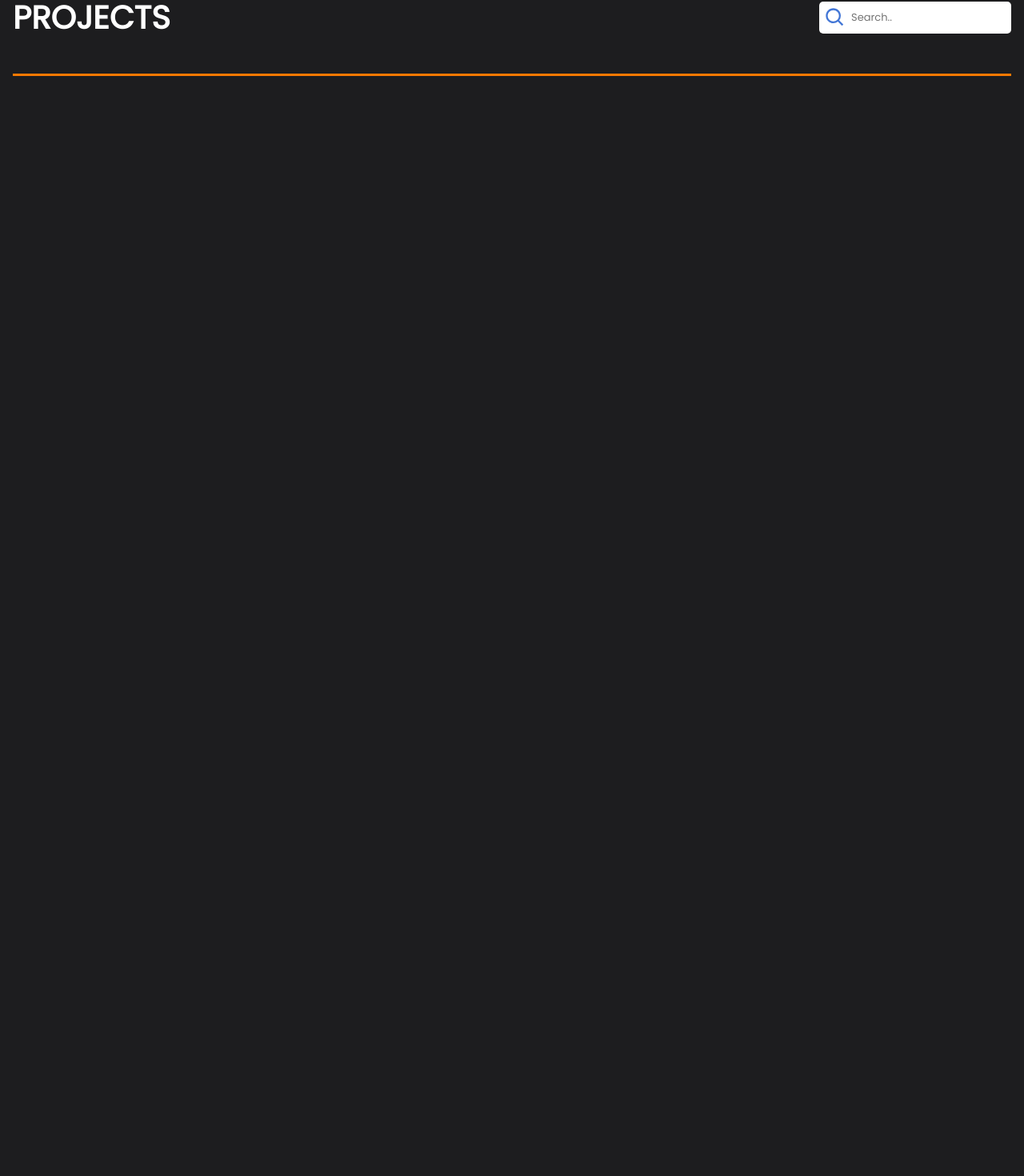
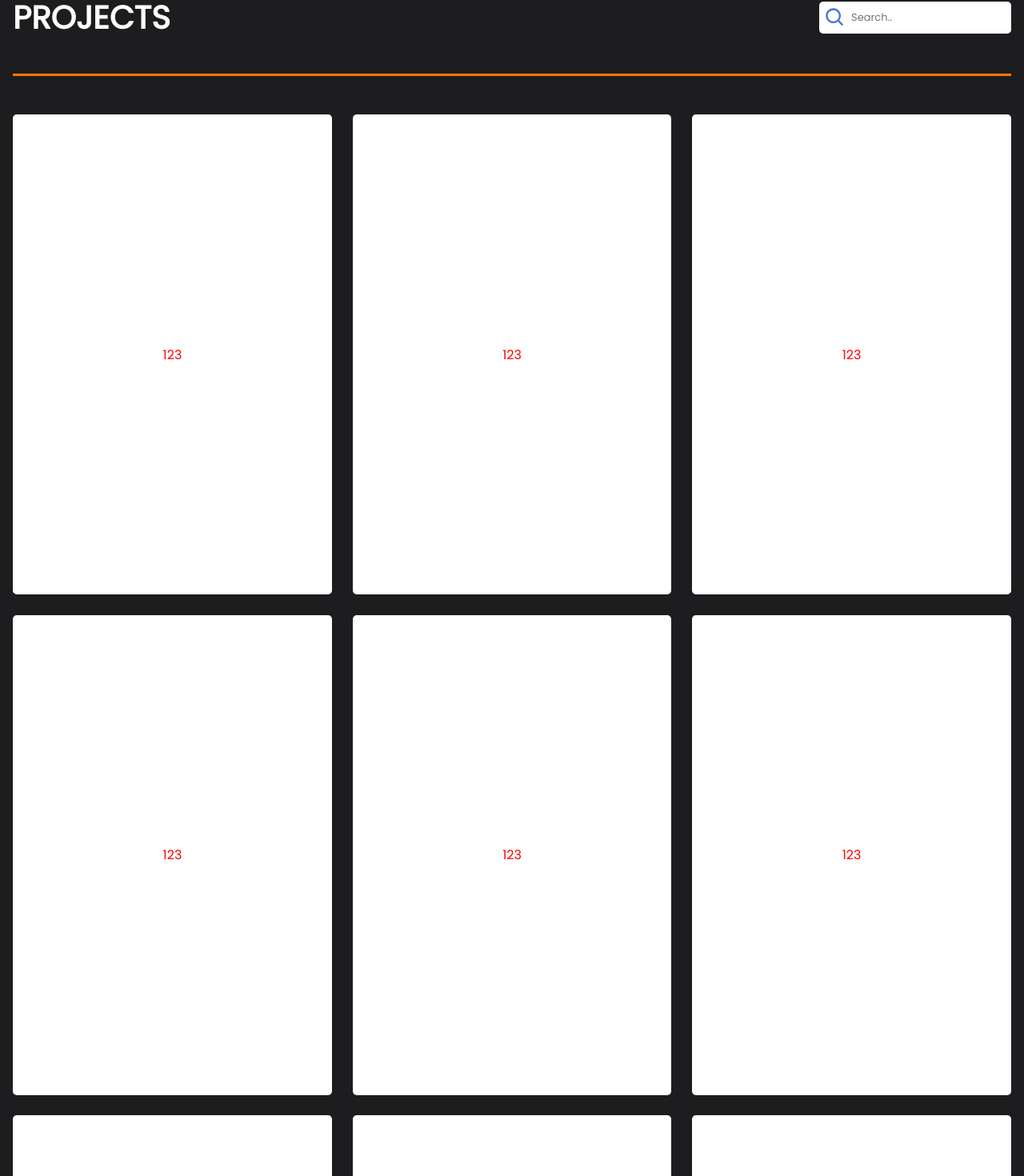
Before and after one commit to Mattias170624/TheHub, a React (Create React App) app: page /#/ in a window 1280 px wide. Shown: the part 688-2158 px from the top of the page at 80% size. Before the commit the page ends 800 px from the top, so only its background shows below. Built offline with nearby package versions, Linux system fonts and the light colour scheme.

Commit message:
Added project card layout with grid. Project data will be added later.

```diff
--- a/src/App.js
+++ b/src/App.js
@@ -3,6 +3,7 @@ import TitleBar from './Components/ProjectScreen/TitleBar';
 import Navbar from './Components/Navigation/Navbar/Navbar';
 import Home from './Components/Startscreen/Home';
 import './App.css';
+import ProjectCard from './Components/ProjectScreen/ProjectCard';
 
 function App() {
   return (
@@ -13,6 +14,7 @@ function App() {
           <>
             <Home />
             <TitleBar />
+            <ProjectCard />
           </>
         } />
       </Routes>
--- /dev/null
+++ b/src/Components/ProjectScreen/ProjectCard.jsx
@@ -0,0 +1,47 @@
+import './projectCard.css'
+
+const ProjectCard = () => {
+    return (
+        <div id='project-Page-Wrapper'>
+            <section id='project-Page-Container'>
+                <div id='project-Card-Container'>
+                    <div className='project-Card'>
+                        123
+                    </div>
+                    <div className='project-Card'>
+                        123
+                    </div>
+                    <div className='project-Card'>
+                        123
+                    </div>
+                    <div className='project-Card'>
+                        123
+                    </div>
+                    <div className='project-Card'>
+                        123
+                    </div>
+                    <div className='project-Card'>
+                        123
+                    </div>
+                    <div className='project-Card'>
+                        123
+                    </div>
+                    <div className='project-Card'>
+                        123
+                    </div>
+                    <div className='project-Card'>
+                        123
+                    </div>
+                    <div className='project-Card'>
+                        123
+                    </div>
+                    <div className='project-Card'>
+                        123
+                    </div>
+                </div>
+            </section>
+        </div>
+    );
+}
+
+export default ProjectCard;
--- /dev/null
+++ b/src/Components/ProjectScreen/projectCard.css
@@ -0,0 +1,41 @@
+#project-Page-Wrapper {
+    background-color: var(--color-gray);
+    height: auto;
+    display: flex;
+    align-items: center;
+    justify-content: center;
+}
+
+#project-Page-Container {
+    display: flex;
+    align-items: center;
+    justify-content: space-between;
+    height: 100%;
+    width: var(--wrapper-width);
+    margin: var(--spacer-5) var(--spacer-2);
+}
+
+#project-Card-Container {
+    width: 100%;
+    display: grid;
+    grid-template-columns: repeat(3, 1fr);
+    grid-auto-flow: row;
+    gap: clamp(var(--spacer-1), 2vw, var(--spacer-4));
+}
+
+.project-Card {
+    width: 100%;
+    height: clamp(250px, 50vw, 600px);
+    background-color: white;
+    color: red;
+    display: flex;
+    justify-content: center;
+    align-items: center;
+    border-radius: 5px;
+}
+
+@media screen and (max-width: 1000px) {
+    #project-Card-Container {
+        grid-template-columns: repeat(2, 1fr);
+    }
+}
```
